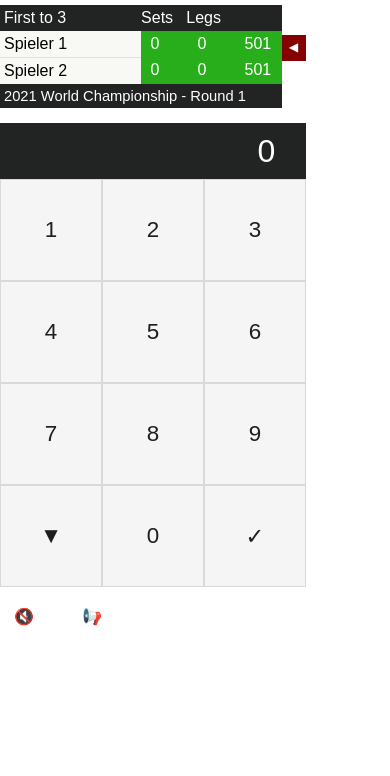
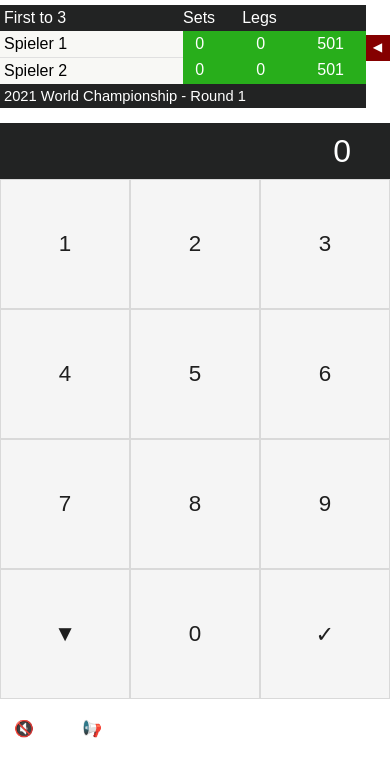
Before and after one commit to zakups/darts-project, an Angular app: page /match in a window 390 px wide. Shown: the top 776 px of the page. Built offline with nearby package versions, Linux system fonts and the light colour scheme.

Commit message:
match responsive change

```diff
--- a/src/app/app.module.ts
+++ b/src/app/app.module.ts
@@ -7,7 +7,6 @@ import { AppRoutingModule } from './app-routing.module';
 import { AppComponent } from './app.component';
 import { ZahleneingabeComponent } from './zahleneingabe/zahleneingabe.component';
 import { ZahlbuttonComponent } from './zahlbutton/zahlbutton.component';
-import { MatchComponent } from './match/match.component';
 import { FrontpageComponent } from './frontpage/frontpage.component';
 
 @NgModule({
--- a/src/app/match/match.component.html
+++ /dev/null
@@ -1 +0,0 @@
-<h1>match works</h1>
--- a/src/app/zahlbutton/zahlbutton.component.sass
+++ b/src/app/zahlbutton/zahlbutton.component.sass
@@ -1,10 +1,16 @@
-$kachelbreite : 100px
-$kachelhohe : 100px
+$kachelsize : 100px
+
+@media screen and (max-width: 500px)
+    $kachelsize : calc(100vw / 3 - 2px)
+    .zahl
+        width: $kachelsize !important
+        height: $kachelsize !important
+
 
 .zahl
     background-color: #f5f5f5
-    width: $kachelbreite
-    height: $kachelhohe
+    width: $kachelsize
+    height: $kachelsize
     border: 1px solid #d9d9d9
     display: grid
     place-content: center
--- a/src/app/zahleneingabe/zahleneingabe.component.sass
+++ b/src/app/zahleneingabe/zahleneingabe.component.sass
@@ -1,4 +1,12 @@
-$maxwidth : 300px + 6px
+$maxwidth : 100vw
+
+@media screen and (min-width: 500px)
+    $maxwidth : 306px
+    .zahlenumfeld
+        max-width: $maxwidth !important
+    .anzeige
+        width: $maxwidth !important
+
 
 .zahlenumfeld
     background-color: red
@@ -17,6 +25,7 @@ $maxwidth : 300px + 6px
 
 .summenfeld p
     font-size: 2em
+    height: 100%
     color: white
     font-family: Arial
     margin: 20px 0 20px 0
@@ -25,6 +34,7 @@ $maxwidth : 300px + 6px
     margin-top: 5px
     width: $maxwidth
     display: flex
+    overflow: hidden
 
 .anzeige p
     margin: 0
--- a/src/index.html
+++ b/src/index.html
@@ -2,7 +2,7 @@
 <html lang="en">
 <head>
   <meta charset="utf-8">
-  <title>DartsProject</title>
+  <title>real darts - Das Original</title>
   <base href="/">
   <meta name="viewport" content="width=device-width, initial-scale=1">
   <link rel="icon" type="image/x-icon" href="favicon.ico">
```
Also changed, not shown: src/app/match/match.component.ts (deleted, +0 -15 lines), src/app/match/match.component.sass (deleted), 1 other file (tests, documents, lock files or other folders).
